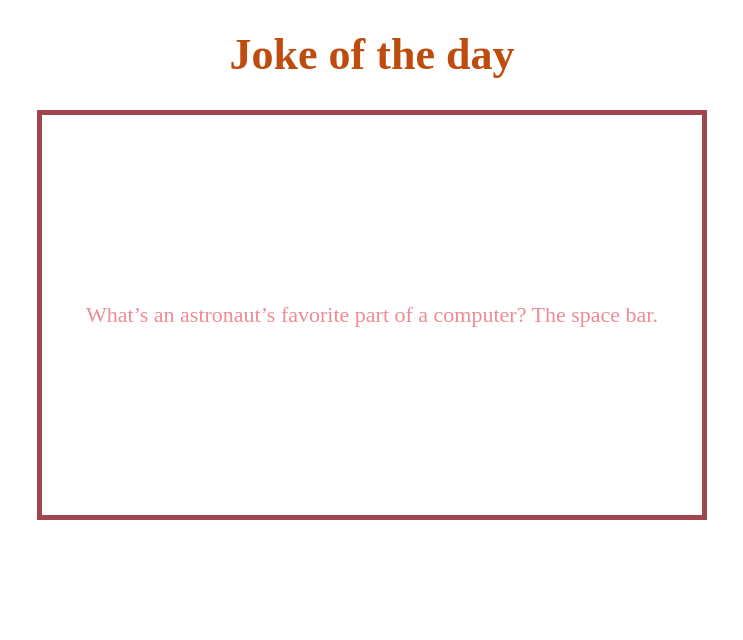
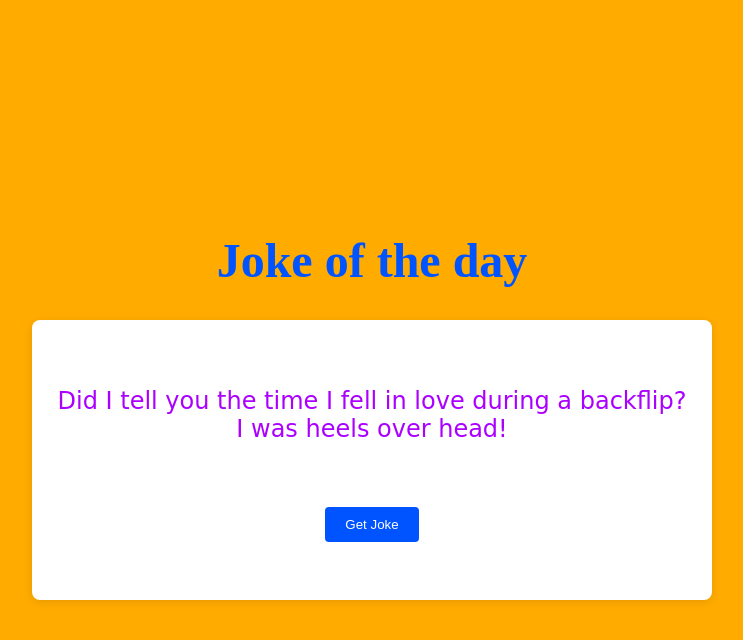
Before and after one commit to NimraMushtaq/Tell-me-a-joke, a plain HTML site: page index.html in a window 1280 px wide. Shown: the whole page, without its empty margins (268-1011 px from the left). Drawn offline with Linux system fonts and the light colour scheme.

Commit message:
Added new feature

```diff
--- a/index.html
+++ b/index.html
@@ -10,8 +10,10 @@
 
 <body>
   <h1>Joke of the day</h1>
-  <div id="joke"></div>
-
+  <div class="container">
+    <textarea id="jokeTextArea" rows="5" readonly></textarea>
+    <button id="fetchJokeBtn">Get Joke</button>
+</div>
   <script src="script.js"></script>
 
   <script src="https://replit.com/public/js/replit-badge-v2.js" theme="dark" position="bottom-right"></script>
--- a/script.js
+++ b/script.js
@@ -145,8 +145,17 @@ pretty sweet.`,
 `What did the fish say when he hit the wall? Dam.`,
 `Is this pool safe for diving? It deep ends.`,
 `If you see a crime happen at the Apple store, what does it make you? An iWitness.`]
-// get random index value
-const randomIndex = Math.floor(Math.random() * arr.length);
-// get random item
-const item = arr[randomIndex];
-document.getElementById("joke").innerHTML=item
+
+// Function to get a random joke
+function getRandomJoke() {
+    const randomIndex = Math.floor(Math.random() * arr.length);
+    return arr[randomIndex];
+  }
+
+  // Show a random joke on page load
+  document.getElementById("jokeTextArea").value = getRandomJoke();
+
+  // Event listener to get a new joke when the button is clicked
+  document.getElementById("fetchJokeBtn").addEventListener("click", function() {
+    document.getElementById("jokeTextArea").value = getRandomJoke();
+  });
--- a/style.css
+++ b/style.css
@@ -1,25 +1,55 @@
-html {
-  height: 100%;
+body {
+  margin: 0;
+  padding: 0;
+  display: flex;
+  flex-direction: column;
+  justify-content:center;
+  align-items: center;
+  height: 100vh;
+  background-color: #FFAB00;
+}
+
+.container {
+  text-align: center;
+  background-color: #fff;
+  padding: 20px;
+  border-radius: 8px;
+  box-shadow: 0 2px 8px rgba(0, 0, 0, 0.1);
+  display: flex;
+  flex-direction: column;
+  justify-content:center;
+  align-items: center;
+  width: 50vw;
+  height: 30vh;
+}
+h1 {
+  color:#0054FF;
+  font-size: 3em;
+}
+
+textarea {
+  text-align: center;
+  color:#AB00FF;
+  font-family:cursive;
+  font-size: 1.5em;
   width: 100%;
+  height: 100px;
+  resize: none;
+  margin-bottom: 10px;
+  padding: 10px;
+  border: none;
 }
-body{
-  font-family:serif;
-  font-size:22px;
+
+button {
+  background-color: #0054FF;
+  color: #fff;
+  padding: 10px 20px;
+  border: none;
+  border-radius: 4px;
+  cursor: pointer;
+  transition: background-color 0.3s ease;
 }
-h1{
-  color:#be4c0e;
-  display:flex;
-  align-items:center;
-  justify-content:center;
+
+button:hover {
+  background-color: #0a4585;
 }
-div{
-  padding: 0 10px;
-  display:flex;
-  align-items:center;
-  justify-content:center;
-  border:5px solid #a0464f;
-  width:50vw;
-  height:50vh;
-  margin:0 auto;
-  color:#ee8b95;
-}
```
